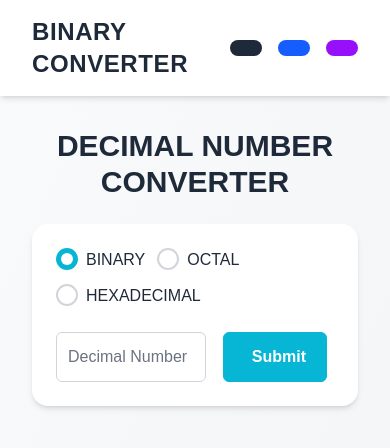
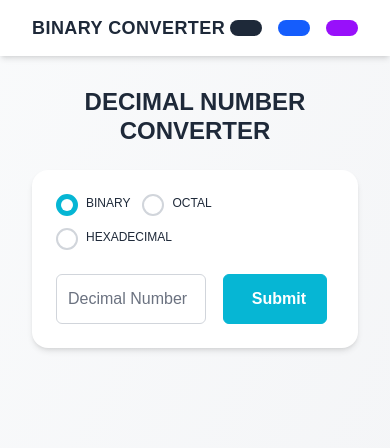
Before and after one commit to Ali309455/BinaryConverter, a Next.js app: page / in a window 390 px wide. Shown: the top 448 px of the page. Built offline with nearby package versions, Linux system fonts and the light colour scheme; a web font is replaced by a local one.

Commit message:
responsiveness (basic )

```diff
--- a/app/page.js
+++ b/app/page.js
@@ -229,7 +229,7 @@ export default function Home() {
     <div className="min-h-screen bg-gradient-to-br from-gray-50 to-gray-100 text-gray-800">
       {/* Navbar */}
       <nav className="flex justify-between items-center bg-white shadow-md px-8 py-4 sticky top-0">
-        <h1 className="text-2xl font-bold tracking-wide">BINARY CONVERTER</h1>
+        <h1 className="text-2xl font-bold tracking-wide max-[600px]:text-[18px]">BINARY CONVERTER</h1>
         <div className="flex gap-4">
           <a
             href="https://github.com/"
@@ -259,7 +259,7 @@ export default function Home() {
       {/* Main Content */}
       <main className="max-w-3xl mx-auto p-8">
         {/* Heading */}
-        <h2 className="text-3xl font-semibold mb-6 text-center">
+        <h2 className="text-3xl font-semibold mb-6 text-center max-[600px]:text-[24px]">
           DECIMAL NUMBER CONVERTER{" "}
         </h2>
 
@@ -267,7 +267,7 @@ export default function Home() {
         <div className="bg-white shadow-md rounded-2xl p-6 space-y-6">
           {/* Radio options */}
           <div className="flex flex-wrap gap-3">
-            <div className="flex align-items-center">
+            <div className="flex align-items-center max-[600px]:text-[12px]">
               <RadioButton
                 inputId="ingredient1"
                 name="conversion"
@@ -279,7 +279,7 @@ export default function Home() {
                 BINARY
               </label>
             </div>
-            <div className="flex align-items-center">
+            <div className="flex align-items-center max-[600px]:text-[12px]">
               <RadioButton
                 inputId="ingredient2"
                 name="conversion"
@@ -291,7 +291,7 @@ export default function Home() {
                 OCTAL
               </label>
             </div>
-            <div className="flex align-items-center">
+            <div className="flex align-items-center max-[600px]:text-[12px]">
               <RadioButton
                 inputId="ingredient3"
                 name="conversion"
```
